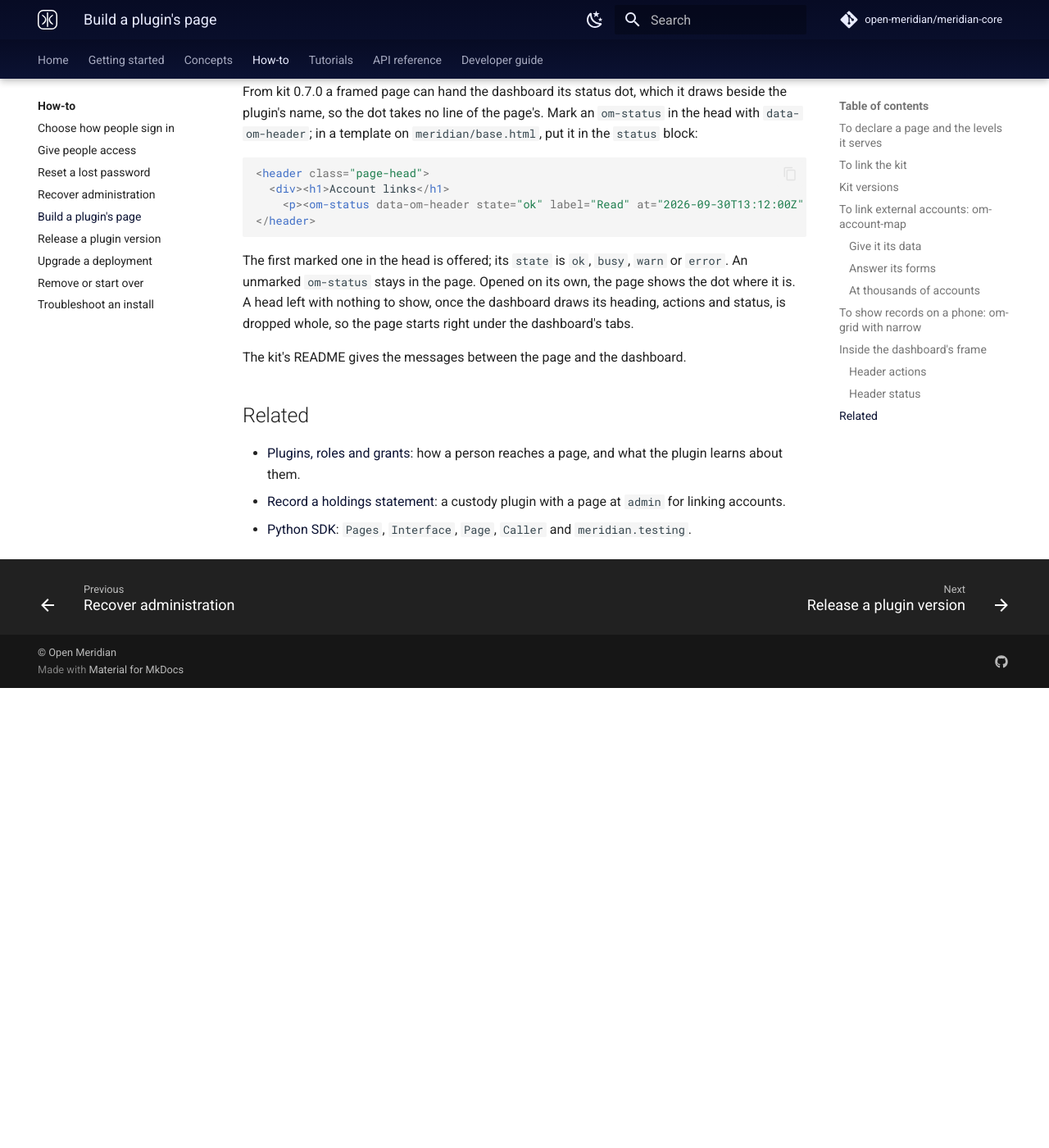
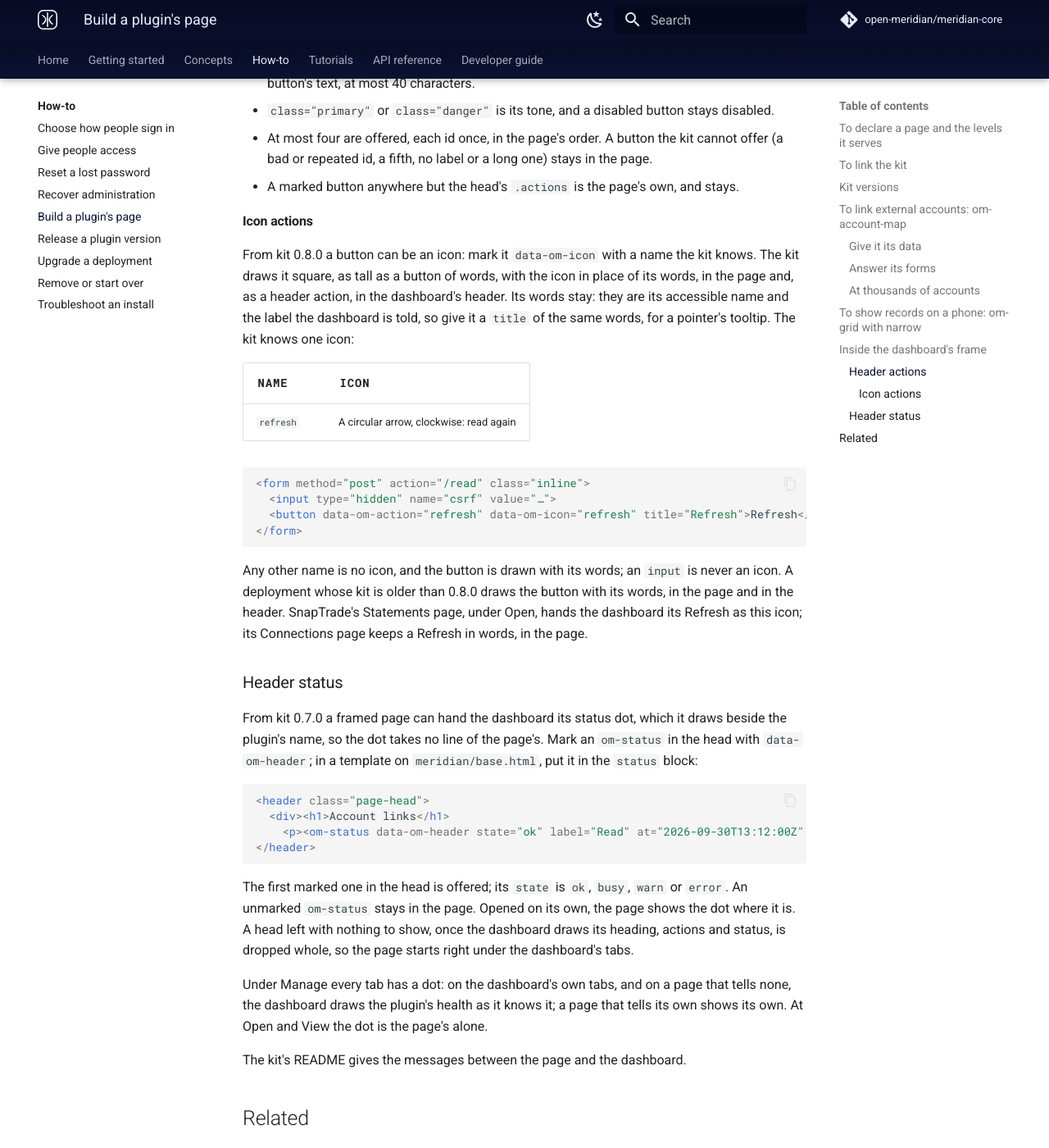
Before and after one commit to open-meridian/meridian-docs, an MkDocs documentation site: the page built from docs/how-to/build-a-plugin-page.md, in a window 1280 px wide and 1400 px high, scrolled down 12561 px. Shown: the whole window at 82% size. Built offline with MkDocs 1.6.1 and Material for MkDocs 9.7.7, drawn with Linux system fonts in a browser that asks for light colours; plug-ins that fetch from the network failed and are left out; comment, search, counter and statistics services are not loaded; before the commit the page ends 13400 px from its top, so only the background shows below that; some of the changed text lies outside the part shown.

Commit message:
Kit 0.8.0: a header action can be an icon; the plugin area's head is the same on every tab
A page marks a header action data-om-icon="refresh" and the kit, in the page
and in the dashboard's header, draws it as a circular arrow, its words its
accessible name (meridian-ui b2910ab). The dashboard (meridian-core cdf553f,
carrying kit 0.8.0 at 7d653f5) draws the area's head the same on every tab and
level: house, name and status dot on the left; the page's actions immediately
left of the Manage | Open | View switch, which stays rightmost; under Manage
the plugin's health as the dot wherever a page tells none; on a phone one row,
the switch a menu naming the level. A page on SDK 0.11.0's base template links
0.7.0 and is answered with 0.8.0, so it gets icons now.

Build a plugin's page gains Icon actions and the 0.8.0 row; Plugins and the
Python SDK's template blocks describe the head as it is.

Co-Authored-By: Claude Opus 5.5 <noreply@anthropic.com>

````diff
--- a/docs/api/python-sdk.md
+++ b/docs/api/python-sdk.md
@@ -572,7 +572,7 @@ A page's template extends the kit's base template, `meridian/base.html`, which `
 |---|---|
 | `title` | The document's `<title>`: by default the page's title and the plugin's, as `Statements · Holdings`. |
 | `status` | An `om-status` marked `data-om-header`, which the dashboard draws beside the plugin's name (kit 0.7.0). |
-| `head_actions` | Buttons marked `data-om-action`, which the dashboard draws in its header (kit 0.4.0). |
+| `head_actions` | Buttons marked `data-om-action`, which the dashboard draws in its header, left of the level switch (kit 0.4.0); one also marked `data-om-icon="refresh"` is drawn as a circular arrow (kit 0.8.0). |
 | `content` | The page. |
 
 ```html+jinja
--- a/docs/concepts/plugins.md
+++ b/docs/concepts/plugins.md
@@ -216,11 +216,22 @@ level on, `admin` included, with a button for each level held:
 | **View** | `read` | Its pages at `read`, read-only. A writer is offered View too |
 
 A button opens the plugin's **area**, at `/plugins/<instance>?level=admin`,
-`write` or `read`: one heading, the level's button, and one tab row holding
-the pages the plugin declared at that level, in the order declared, with the
-page asked for in a seamless frame below. A person holding more than one
-level switches between them there, as on the home. A plugin that declares no
-page at `write` or `read` has one there, its `/`.
+`write` or `read`: one head, and one tab row holding the pages the plugin
+declared at that level, in the order declared, with the page asked for in a
+seamless frame below. A plugin that declares no page at `write` or `read` has
+one there, its `/`.
+
+The head is the same on every tab and at every level. On the left are the
+house, back to the home, the plugin's name and its status dot. On the right
+are the page's actions, such as a Refresh drawn as a circular arrow, then the
+**Manage** | **Open** | **View** switch of the levels the person holds, by
+which they move between them, as on the home; the switch is always the
+rightmost, so an action never moves it. Under Manage the dot is the plugin's
+health on the dashboard's own tabs and on any page that tells none; at Open
+and View it is the page's. On a phone the head stays one row: the switch is a
+menu naming the session's level and listing the levels held, and a long name
+is cut with an ellipsis. See
+[Inside the dashboard's frame](../how-to/build-a-plugin-page.md#inside-the-dashboards-frame).
 
 Under Manage the dashboard draws two tabs of its own before the plugin's, and
 Manage opens on the first:
--- a/docs/how-to/build-a-plugin-page.md
+++ b/docs/how-to/build-a-plugin-page.md
@@ -5,7 +5,7 @@ host. Linking it gives the page the platform's look, each person's colour scheme
 convention, and web components for what trading pages need. This guide covers declaring a plugin's
 pages with the levels they serve, linking the kit, which version answers, linking external accounts
 with `om-account-map` (at thousands of accounts too), grids that read well on a phone, and how a
-page behaves inside the dashboard's frame, header actions and status included.
+page behaves inside the dashboard's frame, header actions, their icons and status included.
 
 The kit is framework-free: CSS and custom elements, used the same way from plain HTML, React, Vue
 or Svelte, from a plugin in any language. Every class, component, attribute and event is listed in
@@ -66,7 +66,7 @@ session at any other level before the view runs. Each template extends the kit's
 {% extends "meridian/base.html" %}
 {% block status %}<om-status data-om-header state="ok" label="Read"></om-status>{% endblock %}
 {% block head_actions %}{% if level == "write" %}
-  <form class="inline" method="post" action="/refresh">{{ csrf_input }}<button data-om-action="refresh">Refresh</button></form>
+  <form class="inline" method="post" action="/refresh">{{ csrf_input }}<button data-om-action="refresh" data-om-icon="refresh" title="Refresh">Refresh</button></form>
 {% endif %}{% endblock %}
 {% block content %}
   <om-grid row-key="id"><script type="application/json">{{ grid | tojson }}</script></om-grid>
@@ -102,8 +102,8 @@ stylesheet and script in `<head>`, and draw the page inside `<main class="page">
   <meta charset="utf-8">
   <meta name="viewport" content="width=device-width, initial-scale=1">
   <title>Accounts</title>
-  <link rel="stylesheet" href="/.meridian/ui/0.7.0/meridian.css">
-  <script src="/.meridian/ui/0.7.0/meridian.js"></script>
+  <link rel="stylesheet" href="/.meridian/ui/0.8.0/meridian.css">
+  <script src="/.meridian/ui/0.8.0/meridian.js"></script>
 </head>
 <body>
   <main class="page">
@@ -141,6 +141,7 @@ market-direction convention, and the kit applies them.
 | 0.5.0 | `om-account-map` at scale: a dense table with search, filters, grouping, pages, a chooser found by typing, suggestions, and several links in one form (`link-several`). See [At thousands of accounts](#at-thousands-of-accounts). |
 | 0.6.0 | `om-status`, a status dot with its note on hover, focus or a tap; and in `om-account-map`, each account's optional `status` and `values`, a Status column and a filter by state |
 | 0.7.0 | Header status: a framed page's head `om-status` marked `data-om-header`, drawn by the dashboard beside the plugin's name. See [Header status](#header-status). |
+| 0.8.0 | Icon actions: a button marked `data-om-icon="refresh"` is drawn as a circular arrow, in the page and as a header action in the dashboard's header. See [Icon actions](#icon-actions). |
 
 **A 0.x release only adds.** Nothing in the kit is removed or renamed within 0.x, so a page built
 against an earlier 0.x keeps working on a later one.
@@ -150,7 +151,9 @@ against an earlier 0.x keeps working on a later one.
 and not with nothing. So the version in a page's path says what it was built against, and the
 deployment decides what it gets: a brand change reaches every page at once, and no plugin is
 rebuilt for it. The kit's README states the rule under
-[Versions](https://github.com/open-meridian/meridian-ui#linking-the-kit).
+[Versions](https://github.com/open-meridian/meridian-ui#linking-the-kit). A page on
+`meridian/base.html` from SDK 0.11.0 links 0.7.0, and a deployment carrying 0.8.0 answers it with
+0.8.0, so its icons are drawn.
 
 It also means a deployment older than the kit a page was built against answers with the kit it
 has. A component that kit does not know stays an unknown element and shows what the page put inside
@@ -443,9 +446,13 @@ Kit 0.3.0 also fits the rest of a page to a phone, with nothing to do but use it
 ## Inside the dashboard's frame
 
 The dashboard shows every page of a plugin in the plugin's **area**, at `/plugins/<instance>`,
-reached from the home by **Manage**, **Open** or **View**: the plugin's name, the session's level,
-and one tab row holding the pages declared at that level, after the dashboard's own **Summary** and
-**Settings** under Manage, each page in a frame. The frame stays, because it keeps the plugin's
+reached from the home by **Manage**, **Open** or **View**: a head, and one tab row holding the pages
+declared at that level, after the dashboard's own **Summary** and **Settings** under Manage, each
+page in a frame. The head is the same on every tab and at every level: on the left the house, the
+plugin's name and its status dot; on the right the page's [actions](#header-actions), then the
+**Manage** | **Open** | **View** switch of the levels the person holds, always the rightmost. On a
+phone the head stays one row: the switch is a menu naming the session's level and listing the levels
+held, and a long name is cut with an ellipsis. The frame stays, because it keeps the plugin's
 script on the plugin's own origin, away from the person's dashboard session. From kit 0.2.0 it is
 **seamless**: it has no border and no scrollbar of its own, it is as tall as the page's content, and
 the dashboard's heading and tab row are the only ones. It is the same frame, on the same template,
@@ -486,9 +493,9 @@ So draw the heading and tab row with the kit, in its shape, and the frame takes
 ### Header actions
 
 From kit 0.4.0 a framed page can hand the buttons in its head to the dashboard, which draws them in
-its own header, where its own buttons are. Mark each with `data-om-action` and an id, on a `button`
-(or an `input type="submit"`) inside the head's `.actions`. Most often it is a plain form's submit
-button:
+its own header, immediately left of the level switch. The switch stays the rightmost, so an action
+never moves it. Mark each with `data-om-action` and an id, on a `button` (or an
+`input type="submit"`) inside the head's `.actions`. Most often it is a plain form's submit button:
 
 ```html
 <header class="page-head">
@@ -513,6 +520,30 @@ its answer. Opened on its own, the page shows its buttons where they are.
   or repeated id, a fifth, no label or a long one) stays in the page.
 - A marked button anywhere but the head's `.actions` is the page's own, and stays.
 
+#### Icon actions
+
+From kit 0.8.0 a button can be an icon: mark it `data-om-icon` with a name the kit knows. The kit
+draws it square, as tall as a button of words, with the icon in place of its words, in the page and,
+as a header action, in the dashboard's header. Its words stay: they are its accessible name and the
+label the dashboard is told, so give it a `title` of the same words, for a pointer's tooltip. The kit
+knows one icon:
+
+| Name | Icon |
+|---|---|
+| `refresh` | A circular arrow, clockwise: read again |
+
+```html
+<form method="post" action="/read" class="inline">
+  <input type="hidden" name="csrf" value="…">
+  <button data-om-action="refresh" data-om-icon="refresh" title="Refresh">Refresh</button>
+</form>
+```
+
+Any other name is no icon, and the button is drawn with its words; an `input` is never an icon. A
+deployment whose kit is older than 0.8.0 draws the button with its words, in the page and in the
+header. SnapTrade's Statements page, under Open, hands the dashboard its Refresh as this icon; its
+Connections page keeps a Refresh in words, in the page.
+
 ### Header status
 
 From kit 0.7.0 a framed page can hand the dashboard its status dot, which it draws beside the
@@ -531,6 +562,10 @@ unmarked `om-status` stays in the page. Opened on its own, the page shows the do
 left with nothing to show, once the dashboard draws its heading, actions and status, is dropped
 whole, so the page starts right under the dashboard's tabs.
 
+Under Manage every tab has a dot: on the dashboard's own tabs, and on a page that tells none, the
+dashboard draws the plugin's health as it knows it; a page that tells its own shows its own. At Open
+and View the dot is the page's alone.
+
 The kit's README gives the messages between the page and the dashboard.
 
 ## Related
````
